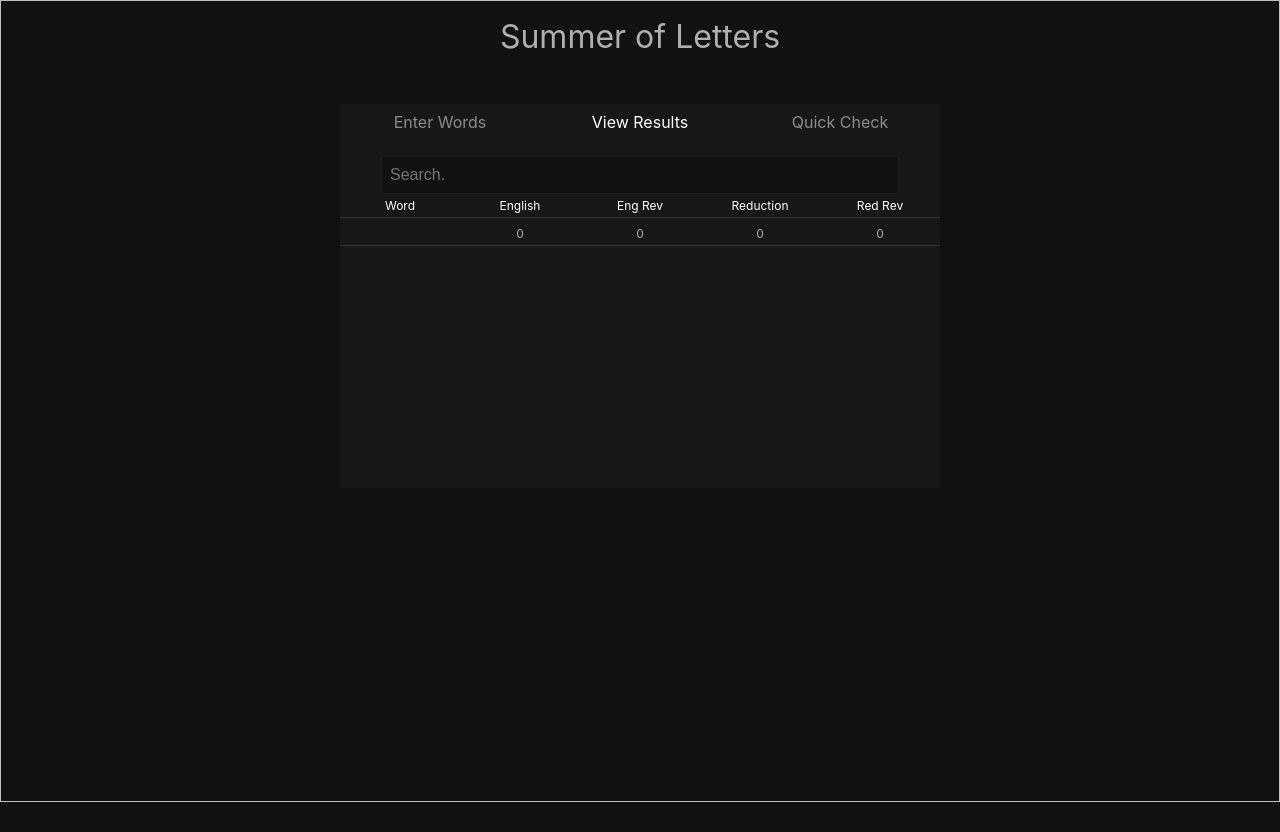
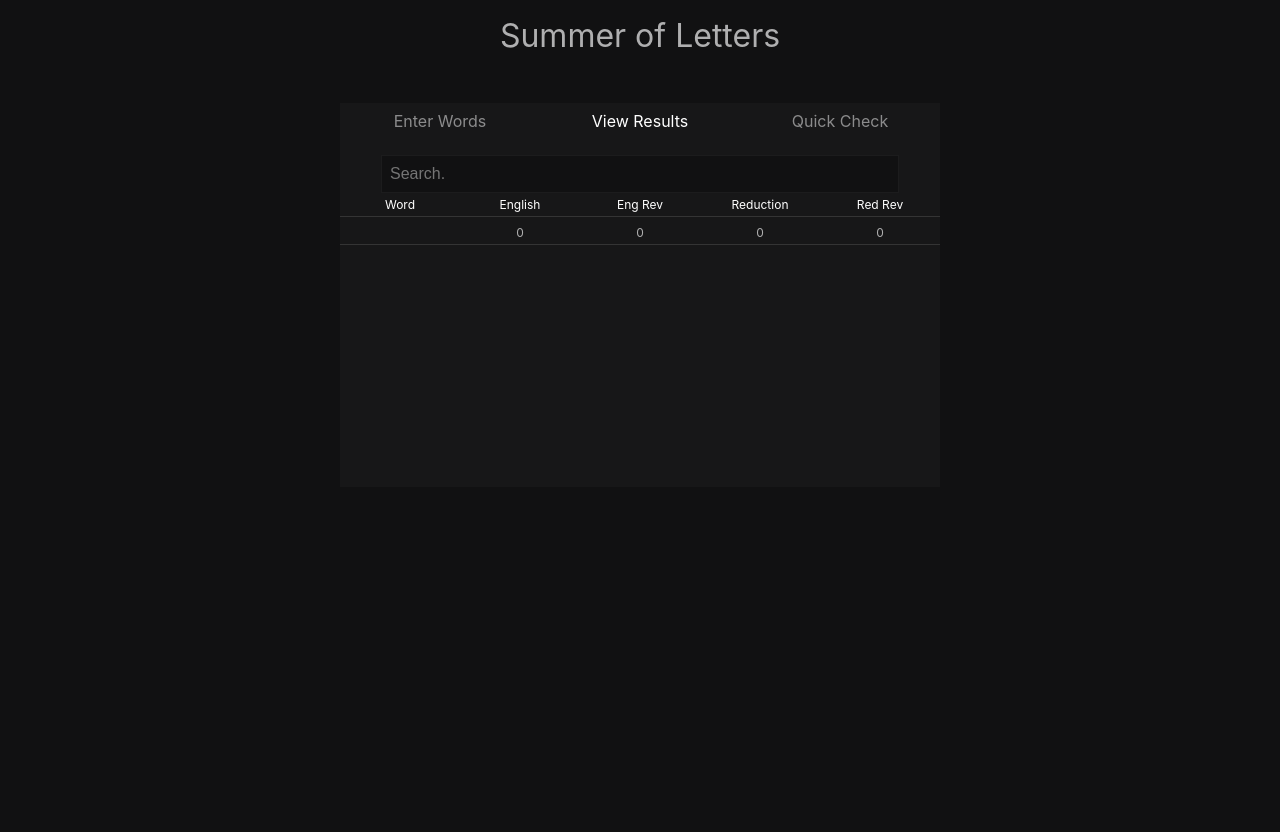
Before and after one commit to ktleary/summer-of-letters, a React (Create React App) app: page / in a window 1280 px wide. Both pictures are taken after a click on the element "View Results". Before the commit the page ends 802 px from the top, so only its background shows below. Built offline with nearby package versions, Linux system fonts and the light colour scheme.

Commit message:
lift up state from  "quick query"and adjust UI for left align on multi-row

```diff
--- a/src/App.js
+++ b/src/App.js
@@ -4,8 +4,10 @@ import Header from "./components/header";
 import WordContainer from "./components/word-container";
 
 const SummerOfLettersWrapper = styled.div`
-  border: 1px solid silver;
-  height: 100vh;
+  background: rgba(17, 17, 18, 1);
+  height: 100%;
+  padding-bottom: 16px;
+  min-height: 100vh;
 `;
 
 const App = () => (
--- a/src/components/result-row.js
+++ b/src/components/result-row.js
@@ -1,12 +1,27 @@
 import Row from "./row";
 import Cell from "./cell";
 
-const ResultRow = ({ row }) => (
-  <Row>
-    {Object.values(row).map((typeValue, i) => (
-      <Cell key={`result-cell${i}`}>{typeValue}</Cell>
-    ))}
-  </Row>
-);
+const multi = (row) => Object.keys(row).length > 4;
+
+const ResultRow = ({ row }) => {
+  const isMulti = multi(row);
+
+  return (
+    <Row>
+      {Object.values(row).map((typeValue, i) => (
+        <Cell
+          key={`result-cell${i}`}
+          style={{
+            textAlign: i === 0 && isMulti ? "left" : null,
+            marginLeft: i === 0 && isMulti ? 8 : null,
+            marginRight: i === 0 && isMulti ? -8 : null,
+          }}
+        >
+          {typeValue}
+        </Cell>
+      ))}
+    </Row>
+  );
+};
 
 export default ResultRow;
--- a/src/components/tab-quick.js
+++ b/src/components/tab-quick.js
@@ -1,4 +1,4 @@
-import React, { useState } from "react";
+import React from "react";
 import styled from "styled-components";
 import ResultsRow from "./result-row";
 import Row from "./row";
@@ -19,16 +19,12 @@ const ResultsHeader = () => (
   </Row>
 );
 
-const TabQuick = () => {
-  const [query, setQuery] = useState("");
-  const handleChange = (e) => setQuery(e && e.target.value);
-  const resultData = query.length && letterSummerCore(query);
-  return (
+const TabQuick = ({ handleChange, query, resultData }) => (
   <TabQuickWrapper>
     <InputContainer>
-        <Input placeholder="Check one" onChange={handleChange} />
+      <Input placeholder="Check one" onChange={handleChange} value={query} />
     </InputContainer>
-      {query && (
+    {resultData && (
       <>
         <ResultsHeader />
         <ResultsRow row={resultData} />
@@ -36,6 +32,5 @@ const TabQuick = () => {
     )}
   </TabQuickWrapper>
 );
-};
 
 export default TabQuick;
--- a/src/components/word-container.js
+++ b/src/components/word-container.js
@@ -1,5 +1,6 @@
 import React, { useState } from "react";
 import styled from "styled-components";
+import letterSummerCore from "../lib/letter-summer-core";
 import TabEnter from "./tab-enter";
 import TabView from "./tab-view";
 import TabQuick from "./tab-quick";
@@ -43,12 +44,17 @@ const TabLabel = styled.div`
 `;
 
 const WordContainer = () => {
-  let [activeTab, setActiveTab] = useState(VIEWS.ENTER);
-  let [wordlist, setWordList] = useState("");
+  const [activeTab, setActiveTab] = useState(VIEWS.ENTER);
+  const [wordlist, setWordList] = useState("");
+  const [quickQuery, setQuickQuery] = useState("");
   const handleTextArea = (e) => {
     const { value } = e.target;
     setWordList(value);
   };
+  const handleQuickQuery = (e) => {
+    setQuickQuery(e.target.value);
+  };
+
   const sortWordList = () => {
     if (wordlist.indexOf(",") === -1) return;
     const parsed = wordlist
@@ -64,6 +70,7 @@ const WordContainer = () => {
   const activateEnter = () => setActiveTab(VIEWS.ENTER);
   const activateView = () => setActiveTab(VIEWS.VIEW);
   const activateQuick = () => setActiveTab(VIEWS.QUICK);
+  const resultData = quickQuery && letterSummerCore(quickQuery);
 
   const tabContent = {
     [VIEWS.ENTER]: (
@@ -76,7 +83,9 @@ const WordContainer = () => {
       />
     ),
     [VIEWS.VIEW]: <TabView wordlist={wordlist} />,
-    [VIEWS.QUICK]: <TabQuick />,
+    [VIEWS.QUICK]: (
+      <TabQuick handleChange={handleQuickQuery} resultData={resultData} query={quickQuery} />
+    ),
   };
 
   return (
```
Also changed, not shown: 1 other file (tests, documents, lock files or other folders). Lines whose indentation alone changed are shown as unchanged.
